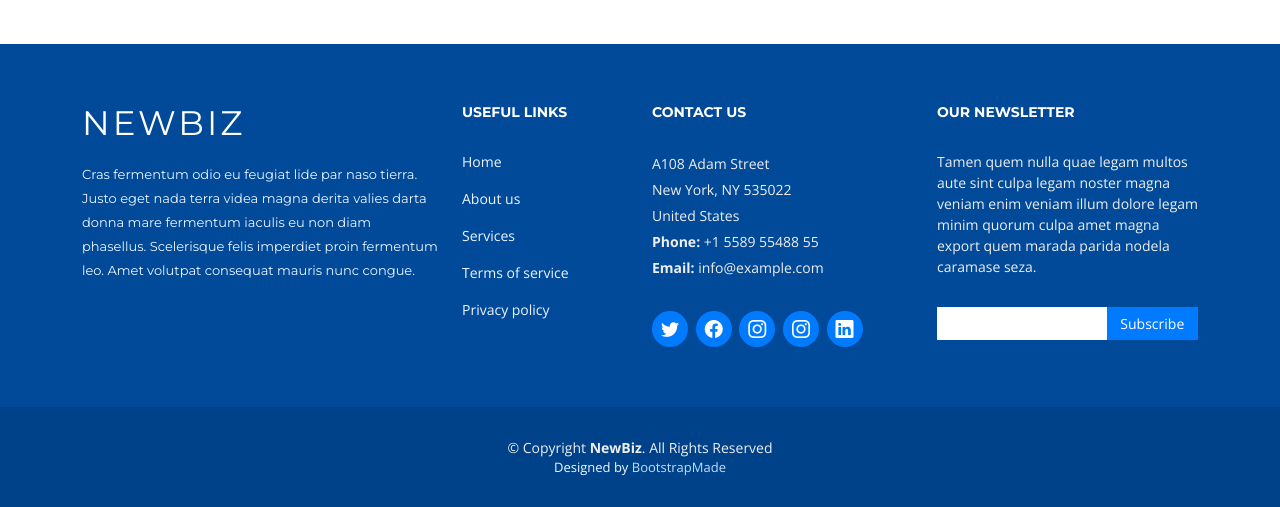
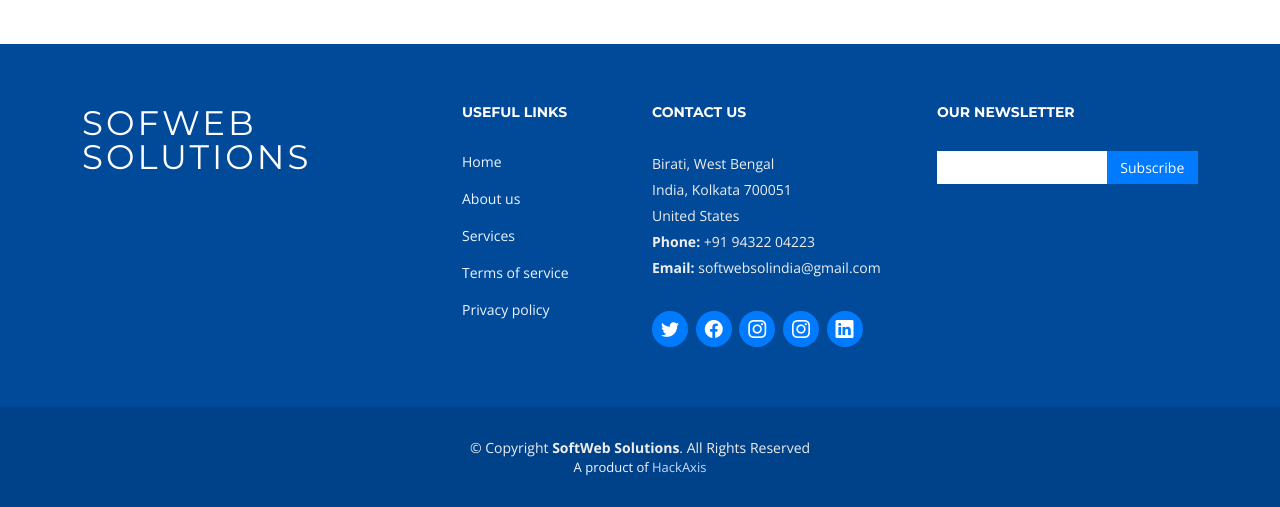
Before and after one commit to softwebsol/softwebsol.github.io, a plain HTML site: page index.html in a window 1280 px wide. Shown: the part 5351-5858 px from the top of the page. Drawn offline with nearby package versions, Linux system fonts and the light colour scheme.

Commit message:
Update index.html

```diff
--- a/index.html
+++ b/index.html
@@ -535,10 +535,8 @@
         <div class="row">
 
           <div class="col-lg-4 col-md-6 footer-info">
-            <h3>NewBiz</h3>
-            <p>Cras fermentum odio eu feugiat lide par naso tierra. Justo eget nada terra videa magna derita valies darta donna mare fermentum iaculis eu non diam phasellus. Scelerisque felis imperdiet proin fermentum leo. Amet volutpat consequat mauris nunc congue.</p>
+            <h3>sofweb solutions</h3>
           </div>
-
           <div class="col-lg-2 col-md-6 footer-links">
             <h4>Useful Links</h4>
             <ul>
@@ -553,11 +551,11 @@
           <div class="col-lg-3 col-md-6 footer-contact">
             <h4>Contact Us</h4>
             <p>
-              A108 Adam Street <br>
-              New York, NY 535022<br>
+              Birati, West Bengal <br>
+              India, Kolkata 700051<br>
               United States <br>
-              <strong>Phone:</strong> +1 5589 55488 55<br>
-              <strong>Email:</strong> info@example.com<br>
+              <strong>Phone:</strong> +91 94322 04223<br>
+              <strong>Email:</strong> softwebsolindia@gmail.com<br>
             </p>
 
             <div class="social-links">
@@ -572,7 +570,7 @@
 
           <div class="col-lg-3 col-md-6 footer-newsletter">
             <h4>Our Newsletter</h4>
-            <p>Tamen quem nulla quae legam multos aute sint culpa legam noster magna veniam enim veniam illum dolore legam minim quorum culpa amet magna export quem marada parida nodela caramase seza.</p>
+
             <form action="" method="post">
               <input type="email" name="email"><input type="submit" value="Subscribe">
             </form>
@@ -584,7 +582,7 @@
 
     <div class="container">
       <div class="copyright">
-        &copy; Copyright <strong>NewBiz</strong>. All Rights Reserved
+        &copy; Copyright <strong>SoftWeb Solutions</strong>. All Rights Reserved
       </div>
       <div class="credits">
         <!--
@@ -593,7 +591,7 @@
         Licensing information: https://bootstrapmade.com/license/
         Purchase the pro version with working PHP/AJAX contact form: https://bootstrapmade.com/buy/?theme=NewBiz
       -->
-        Designed by <a href="https://bootstrapmade.com/">BootstrapMade</a>
+        A product of <a href="https://bootstrapmade.com/">HackAxis</a>
       </div>
     </div>
   </footer><!-- End Footer -->
```
